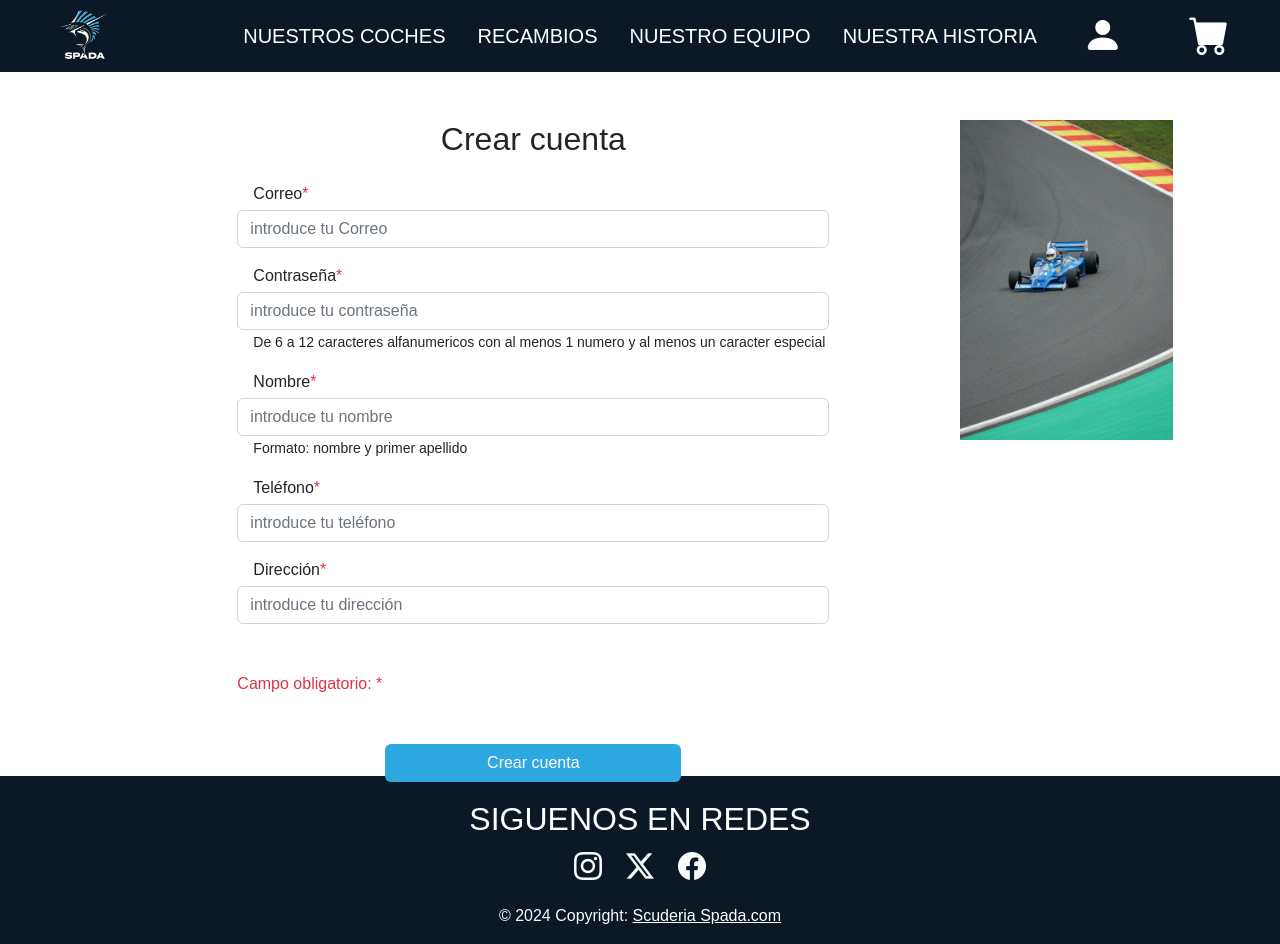
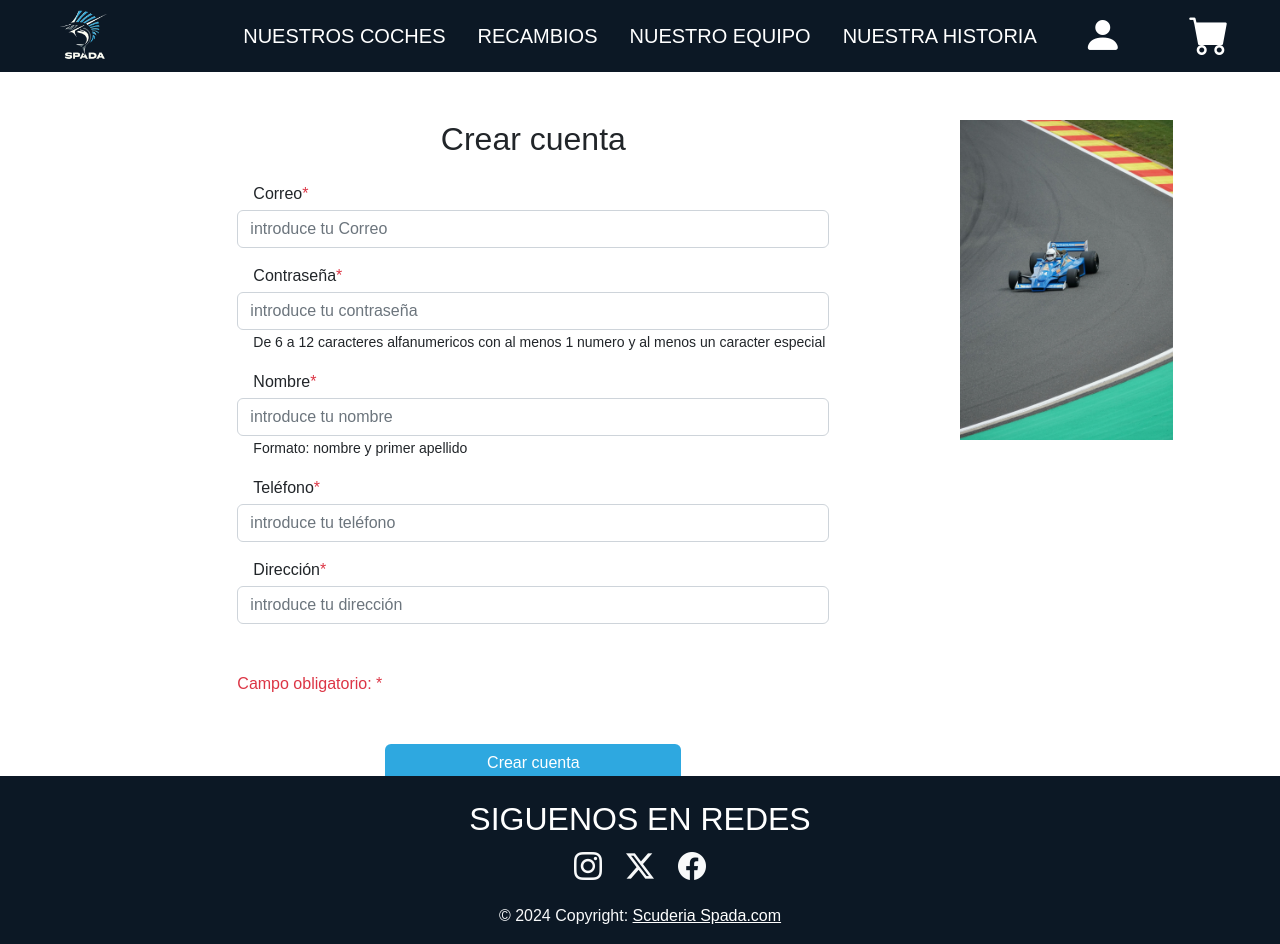
Before and after one commit to AlbertoCriadoOrtega/spada, a React (Create React App) app: page /registro in a window 1280 px wide. Built offline with nearby package versions, Linux system fonts and the light colour scheme; a web font is replaced by a local one.

Commit message:
ahora si

```diff
--- a/src/Layouts/Footer/Footer.js
+++ b/src/Layouts/Footer/Footer.js
@@ -5,7 +5,7 @@ export default class Footer extends Component {
   render() {
     return (
       <>
-        <footer className="text-center text-white" id="footer">
+        <footer className="text-center text-white col-12" id="footer">
           <section className="p-4 pb-0">
             <h2 className="text-uppercase">Siguenos en redes</h2>
             <div className="row d-flex justify-content-center">
--- a/src/Layouts/Header/Header.js
+++ b/src/Layouts/Header/Header.js
@@ -7,7 +7,7 @@ export class Header extends Component {
   render() {
     return (
       <>
-        <header>
+        <header className="col-12">
           <nav className="nav" id="nav">
             <div className="col col-md-2 d-flex align-items-center">
               <a href="/">
--- a/src/views/SignUp/SignUp.js
+++ b/src/views/SignUp/SignUp.js
@@ -54,6 +54,9 @@ function validacionSignUp() {
 export default function SignUp() {
   return (
     <>
+      {" "}
+      <div className="d-flex justify-content-center flex-wrap">
+        {" "}
         <Navegacion />
         <div className="col-12 d-flex justify-content-center pb-5">
           <div className="d-none d-lg-block col-2"></div>
@@ -85,8 +88,8 @@ export default function SignUp() {
                     required
                   ></input>
                   <small className="ps-3">
-                  De 6 a 12 caracteres alfanumericos con al menos 1 numero y al
-                  menos un caracter especial
+                    De 6 a 12 caracteres alfanumericos con al menos 1 numero y
+                    al menos un caracter especial
                   </small>
                 </div>
                 <div className="form-group col-12 mt-3">
@@ -152,8 +155,8 @@ export default function SignUp() {
             ></img>
           </div>
         </div>
-
         <Footer />
+      </div>
     </>
   );
 }
```
Lines whose indentation alone changed are shown as unchanged.
